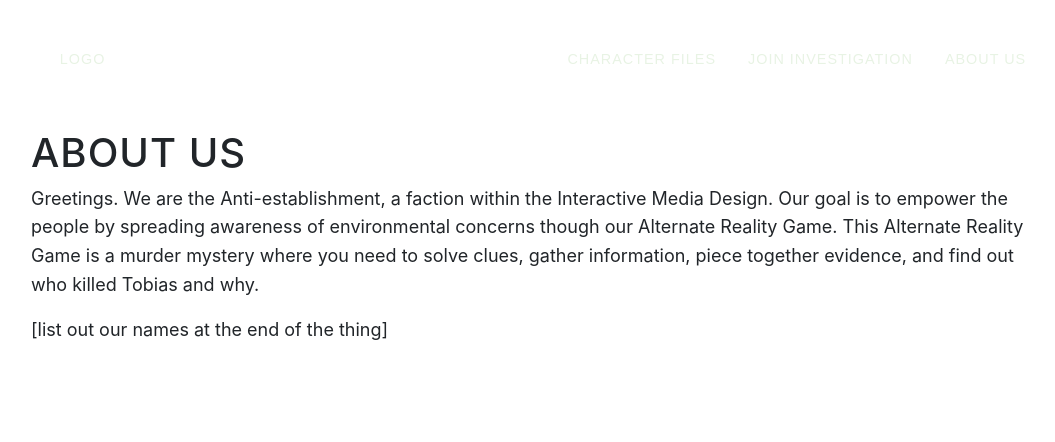
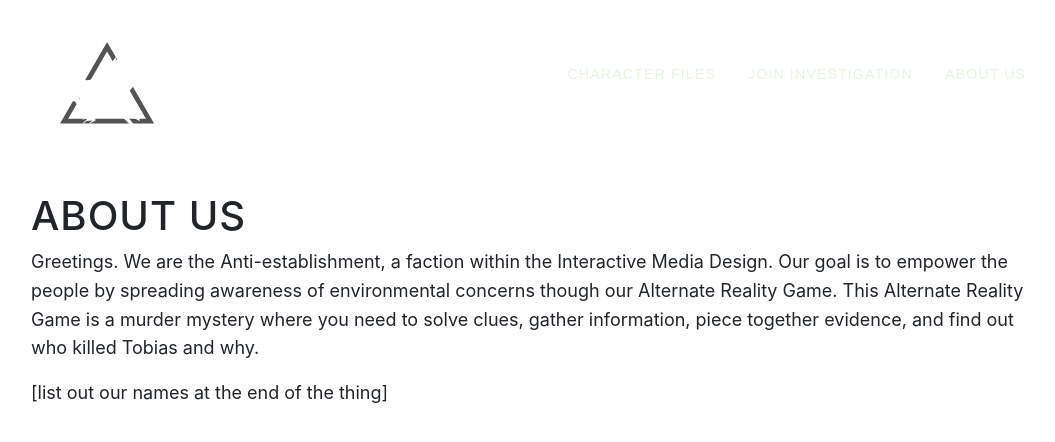
Before and after one commit to julngo/antiestablishment, a website with bundled scripts: page us.html in a window 1280 px wide. Shown: the whole page, without its empty margins (97-1152 px from the left). Built offline with nearby package versions, Linux system fonts and the light colour scheme.

Commit message:
put the logo in where it belongs. Aligned the text on the other three pages where it matters

```diff
--- a/css/style.css
+++ b/css/style.css
@@ -1,7 +1,7 @@
 #top-navbar{
     margin-left: 10%;
     margin-right: 10%;
-    margin-top: 15px;
+    margin-top: 0;
     width: 80%;
 }
 
@@ -10,11 +10,16 @@
     margin: 0;
     padding: 0;
     overflow: hidden;
+    text-align: center;
 }
 
 #top-navbar ul li {
     display: inline-block;
     font-family: 'Raleway', sans-serif;
+}
+
+.navText{
+    padding-top: 30px;
 }
 
 #top-navbar ul li p {
@@ -45,3 +50,8 @@
     font-size: 0.9rem;
   }
 }
+
+.logo{
+    width: 100px;
+    height: 100px;
+}
--- a/us.html
+++ b/us.html
@@ -27,11 +27,11 @@
         <nav class="navbar navbar-expand-lg navbar-light" id="mainNav">
             <div id="top-navbar">
               <ul>
-                  <li style="float: left"><a href="index.html">logo</a></li>
+                  <li style="float: left"><a href="index.html"><img class="logo" src="img/logoNoText2.svg"></a></li>
 
-                  <li style="float: right"><a href="us.html">About Us</a></li>
-                  <li style="float: right"><a href="moreInfo.html">Join Investigation</a></li>
-                  <li style="float: right"><a href="files.html">Character Files</a></li>
+                  <li class="navText" style="float: right"><a href="us.html">About Us</a></li>
+                    <li class="navText" style="float: right"><a href="moreInfo.html">Join Investigation</a></li>
+                    <li class="navText" style="float: right"><a href="files.html">Character Files</a></li>
               </ul>
             </div>
         </nav>
```
Also changed, not shown: files.html (+4 -4 lines), index.html (+1 -1 lines), moreInfo.html (+4 -4 lines), img/logo.svg (added), img/logo2.svg (added), img/logoNoText2.svg (added), img/logoNotext.svg (added).
